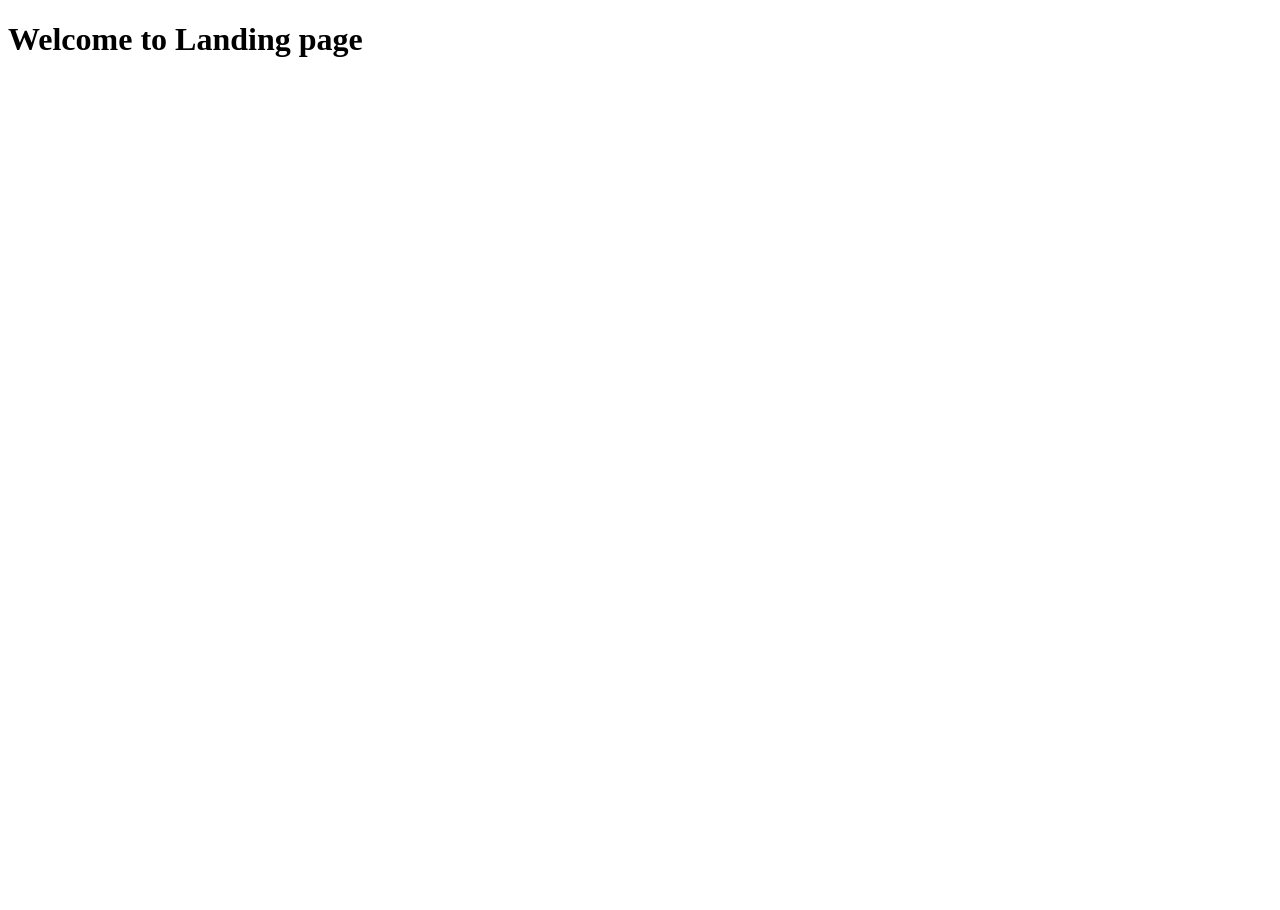
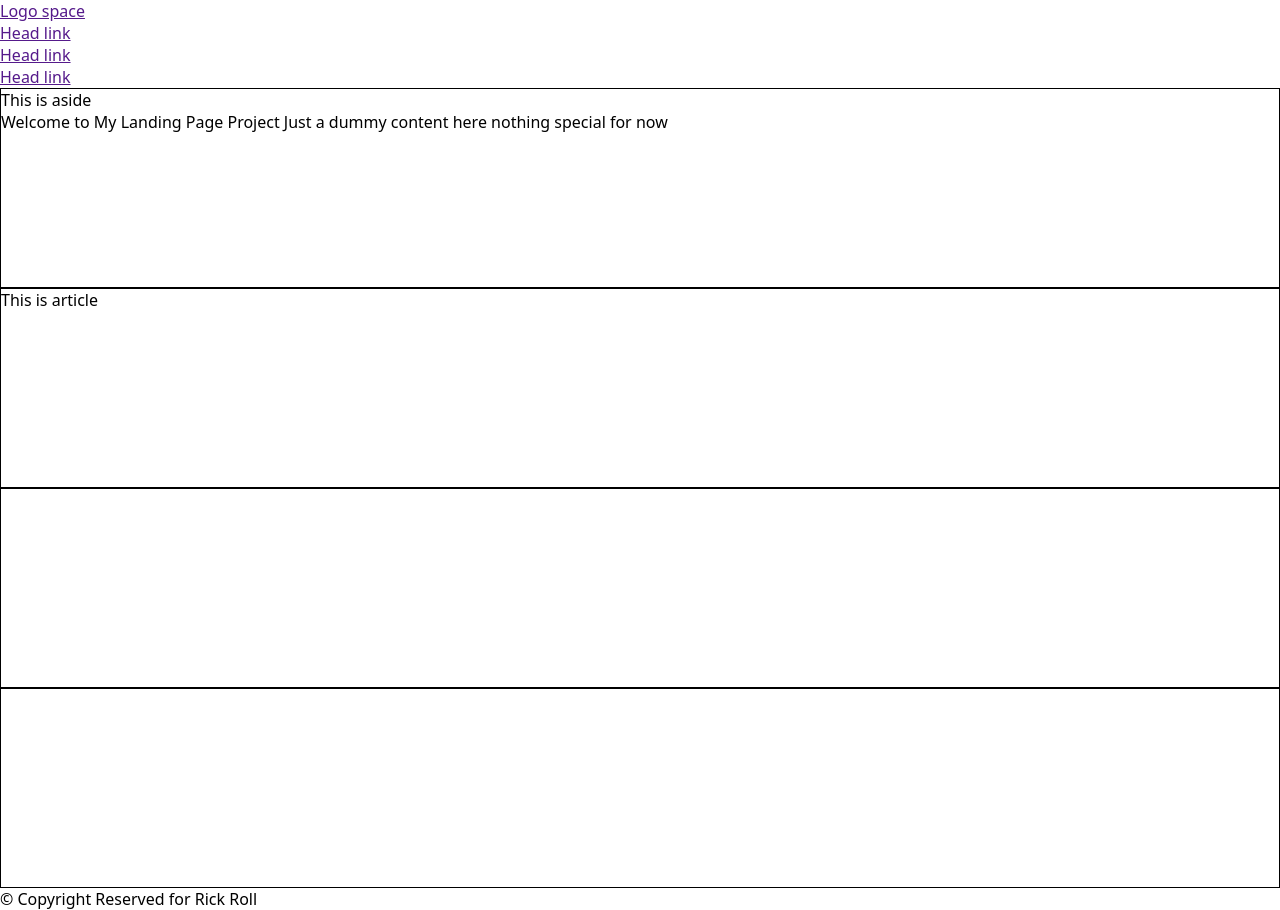
Before and after one commit to HN2K22/Landing-Page, a plain HTML site: page index.html in a window 1280 px wide. Before the commit the page ends 800 px from the top, so only its background shows below. Drawn offline with Linux system fonts and the light colour scheme.

Commit message:
Modified: Created a base html structure and some css to verify the structure

```diff
--- a/index.html
+++ b/index.html
@@ -8,7 +8,33 @@
     <script defer src="script.js"></script>
 </head>
 <body>
-    <h1 class="headtext">Welcome to Landing page</h1>
+    <header>
+        <navbar>
+            <ul>
+                <li class="headlink"><a href="">Logo space</a></li>
+                <li class="headlink"><a href="">Head link</a></li>
+                <li class="headlink"><a href="">Head link</a></li>
+                <li class="headlink"><a href="">Head link</a></li>
+            </ul>
+        </navbar>
+    </header>
+    <div class="container">
+        <aside>
+            This is aside
+        </aside>
+        <main>
+            Welcome to My Landing Page Project Just a dummy content here nothing special for now
+        </main>
+
+    </div>
+    <div class="container">
+        <article> This is article</article>
+    </div>
+    <div class="container"></div>
+    <div class="container"></div>
+    <footer>
+        &copy; Copyright Reserved for Rick Roll
+    </footer>
 
 </body>
 </html>
--- a/style.css
+++ b/style.css
@@ -0,0 +1,24 @@
+*{
+    margin: 0;
+    padding: 0;
+    box-sizing: border-box;
+}
+body{
+    font-family: system-ui, -apple-system, BlinkMacSystemFont, 'Segoe UI', Roboto, Oxygen, Ubuntu, Cantarell, 'Open Sans', 'Helvetica Neue', sans-serif;
+    height: 100vh;
+    width: 100%;
+    display: flex;
+    flex-direction: column;
+    flex: 1 1 auto;
+}
+
+.container{
+    display: flex;
+    flex-direction: column;
+    width: 100%;
+    height: 25%;
+    gap: 0;
+    flex-wrap: wrap;
+    flex-shrink: 0;
+    border: 1px solid black;
+}
```
